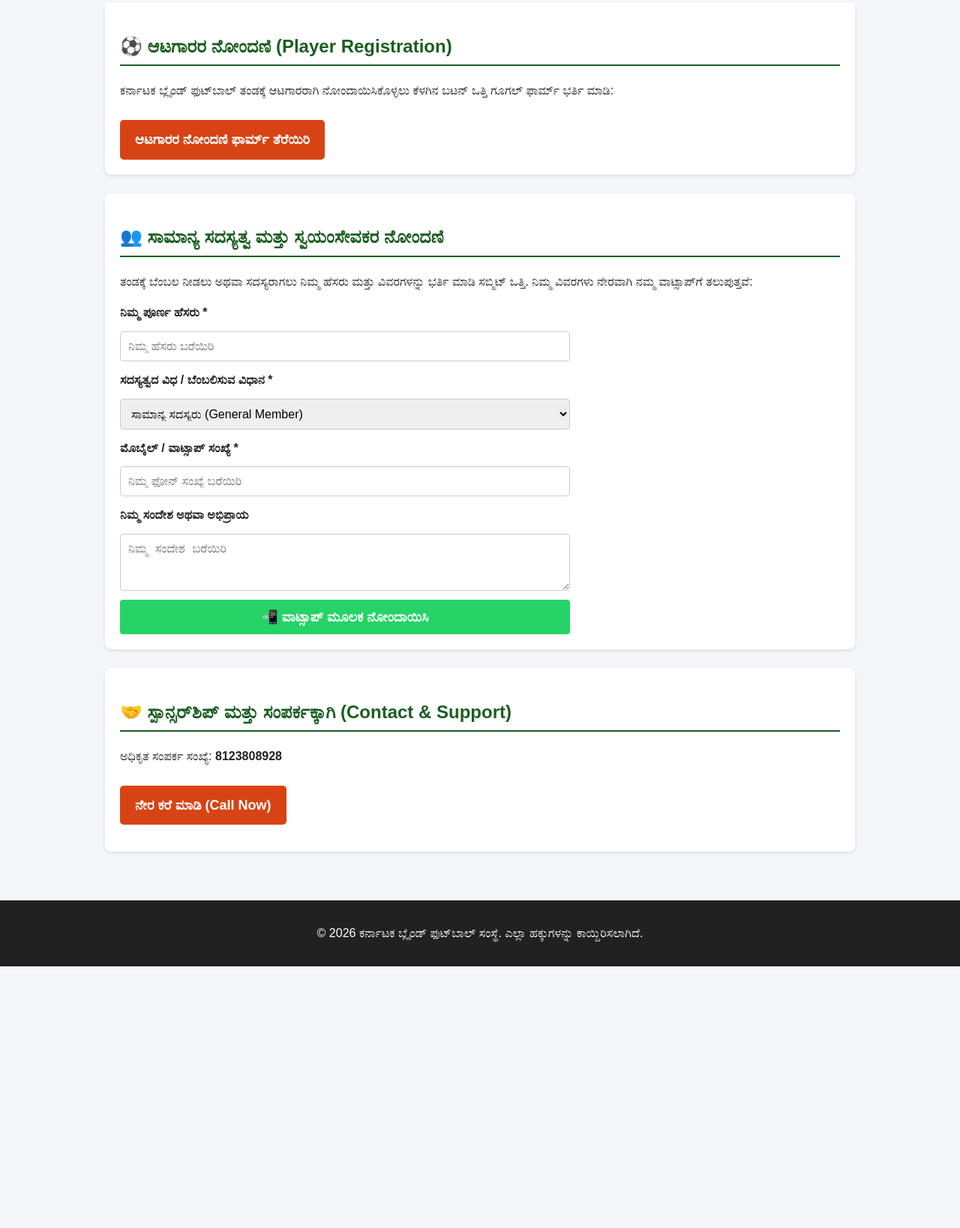
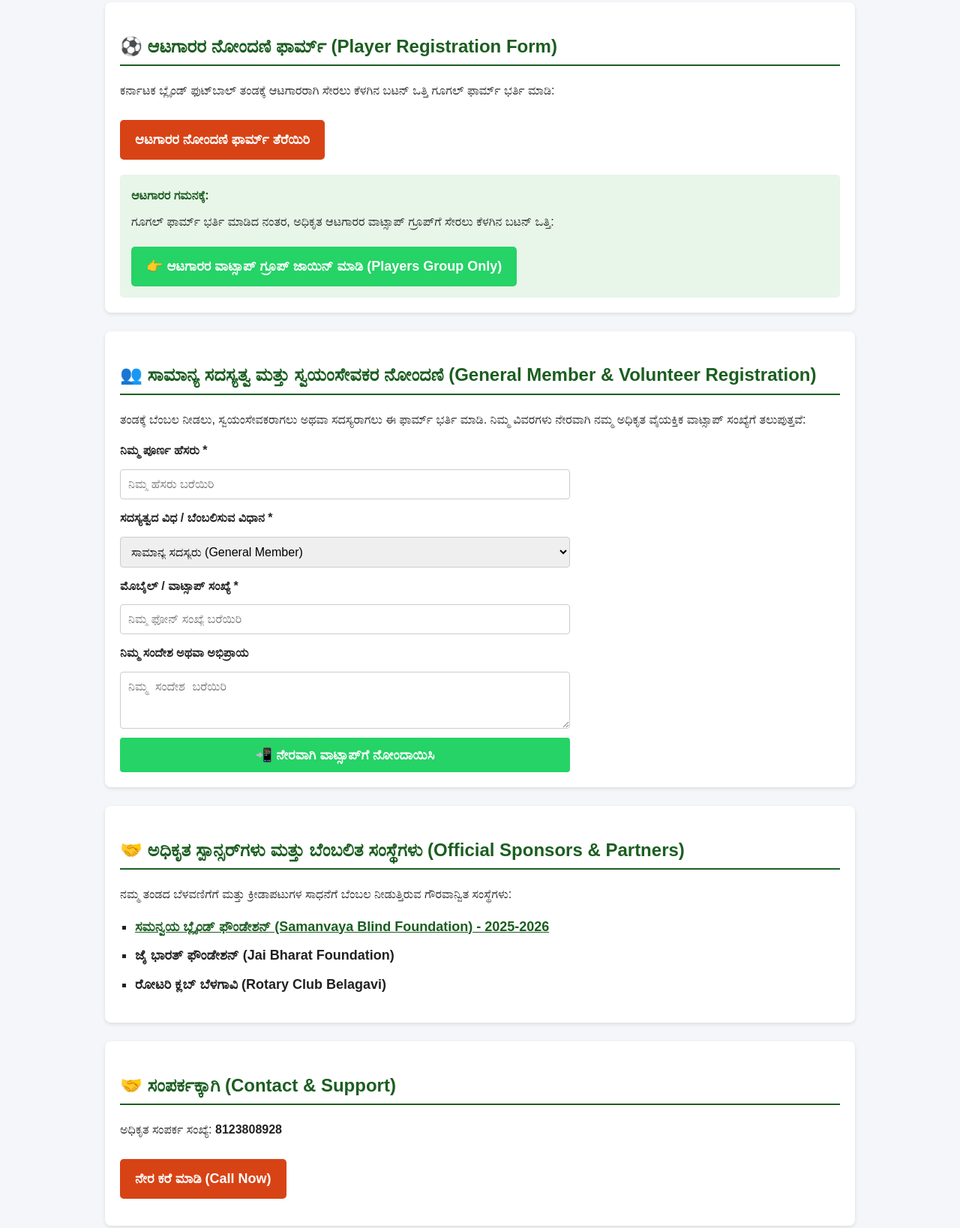
Before and after one commit to sumitmanoharmotekar-ctrl/karnatakablindfootball-official-, a plain HTML site: page index.html in a window 1280 px wide. Shown: the part 1145-2783 px from the top of the page at 75% size. Before the commit the page ends 2434 px from the top, so only its background shows below. Drawn offline with Linux system fonts and the light colour scheme.

Commit message:
Add files via upload

```diff
--- a/index.html
+++ b/index.html
@@ -3,7 +3,7 @@
 <head>
     <meta charset="UTF-8">
     <meta name="viewport" content="width=device-width, initial-scale=1.0">
-    <title>ಕರ್ನಾಟಕ ಬ್ಲೈಂಡ್ ಫುಟ್‌ಬಾಲ್ ಸಂಸ್ಥೆ (Official Website)</title>
+    <title>ಕರ್ನಾಟಕ ಬ್ಲೈಂಡ್ ಫುಟ್‌ಬಾಲ್ (Official Website)</title>
     <style>
         :root {
             --primary: #1b5e20;
@@ -35,17 +35,19 @@
         input, select, textarea { padding: 10px; border: 1px solid #ccc; border-radius: 4px; font-size: 16px; }
         button { background-color: var(--whatsapp); color: var(--white); border: none; padding: 12px; font-size: 18px; font-weight: bold; cursor: pointer; border-radius: 4px; }
         button:hover, button:focus { background-color: #128c7e; outline: 2px solid #000; }
+        .sponsor-list { list-style-type: square; padding-left: 20px; }
+        .sponsor-list li { margin-bottom: 10px; font-size: 18px; }
         footer { background-color: var(--dark); color: var(--white); text-align: center; padding: 15px; margin-top: 20px; }
     </style>
     <script>
-        function sendToWhatsApp(event) {
+        function sendToPersonalWhatsApp(event) {
             event.preventDefault();
             var name = document.getElementById('m-name').value;
             var type = document.getElementById('m-type').value;
             var phone = document.getElementById('m-phone').value;
             var msg = document.getElementById('m-msg').value;
 
-            var fullMessage = "ನಮಸ್ಕಾರ, ನಾನು ಕರ್ನಾಟಕ ಬ್ಲೈಂಡ್ ಫುಟ್‌ಬಾಲ್ ಸಂಸ್ಥೆಗೆ ಸೇರಲು ಬಯಸುತ್ತೇನೆ.%0A" +
+            var fullMessage = "ನಮಸ್ಕಾರ, ನಾನು ಕರ್ನಾಟಕ ಬ್ಲೈಂಡ್ ಫುಟ್‌ಬಾಲ್‌ಗೆ ಸೇರಲು ಬಯಸುತ್ತೇನೆ.%0A" +
                               "*ಹೆಸರು:* " + encodeURIComponent(name) + "%0A" +
                               "*ವಿಭಾಗ:* " + encodeURIComponent(type) + "%0A" +
                               "*ಮೊಬೈಲ್:* " + encodeURIComponent(phone) + "%0A" +
@@ -72,6 +74,7 @@
         <a href="#players">ನಮ್ಮ ಆಟಗಾರರು</a>
         <a href="#player-reg">ಆಟಗಾರರ ನೋಂದಣಿ</a>
         <a href="#member-reg">ಸದಸ್ಯತ್ವ ನೋಂದಣಿ</a>
+        <a href="#sponsors">ಸ್ಪಾನ್ಸರ್‌ಗಳು</a>
         <a href="#contact">ಸಂಪರ್ಕಿಸಿ</a>
     </nav>
 
@@ -103,23 +106,30 @@
                     <tr><td>ಓಂಕಾರ್ / Omkar</td><td>ಗೋಲ್‌ಕೀಪರ್ (Goalkeeper)</td><td>ಝೋನಲ್ ಪ್ಲೇಯರ್ (Zonal Player)</td></tr>
                     <tr><td>ಪ್ರೀತಮ್ / Preetam</td><td>ಗೋಲ್‌ಕೀಪರ್ (Goalkeeper)</td><td>ಝೋನಲ್ ಪ್ಲೇಯರ್ (Zonal Player)</td></tr>
                     <tr><td>ಶಿವಾನಂದ್ ಚೌಗುಲ / Shivanand Chougla</td><td>ಗೋಲ್‌ಕೀಪರ್ (Goalkeeper)</td><td>ಝೋನಲ್ ಪ್ಲೇಯರ್ (Zonal Player)</td></tr>
+                    <!-- ======================================================= -->
+                    <!-- SUMIT SECRET CODE: ADD PLAYER HERE (ಹೊಸ ಆಟಗಾರರ ಸಾಲು ಇಲ್ಲಿದೆ) -->
+                    <!-- ======================================================= -->
                 </tbody>
             </table>
         </section>
 
-        <!-- 1. ಆಟಗಾರರ ಗೂಗಲ್ ಫಾರ್ಮ್ -->
         <section id="player-reg">
-            <h2>⚽ ಆಟಗಾರರ ನೋಂದಣಿ (Player Registration)</h2>
-            <p>ಕರ್ನಾಟಕ ಬ್ಲೈಂಡ್ ಫುಟ್‌ಬಾಲ್ ತಂಡಕ್ಕೆ ಆಟಗಾರರಾಗಿ ನೋಂದಾಯಿಸಿಕೊಳ್ಳಲು ಕೆಳಗಿನ ಬಟನ್ ಒತ್ತಿ ಗೂಗಲ್ ಫಾರ್ಮ್ ಭರ್ತಿ ಮಾಡಿ:</p>
+            <h2>⚽ ಆಟಗಾರರ ನೋಂದಣಿ ಫಾರ್ಮ್ (Player Registration Form)</h2>
+            <p>ಕರ್ನಾಟಕ ಬ್ಲೈಂಡ್ ಫುಟ್‌ಬಾಲ್ ತಂಡಕ್ಕೆ ಆಟಗಾರರಾಗಿ ಸೇರಲು ಕೆಳಗಿನ ಬಟನ್ ಒತ್ತಿ ಗೂಗಲ್ ಫಾರ್ಮ್ ಭರ್ತಿ ಮಾಡಿ:</p>
             <a href="https://docs.google.com/forms/d/e/1FAIpQLSf7RPimaz9XFYT3h-Jrutz4D6AqymwMMn_VkUqqZMTyGjOuKQ/viewform" target="_blank" class="btn-link">ಆಟಗಾರರ ನೋಂದಣಿ ಫಾರ್ಮ್ ತೆರೆಯಿರಿ</a>
+
+            <div style="margin-top: 20px; background: #e8f5e9; padding: 15px; border-radius: 5px;">
+                <p style="margin: 0 0 10px 0; font-weight: bold; color: var(--primary);">ಆಟಗಾರರ ಗಮನಕ್ಕೆ:</p>
+                <p style="margin: 0 0 10px 0;">ಗೂಗಲ್ ಫಾರ್ಮ್ ಭರ್ತಿ ಮಾಡಿದ ನಂತರ, ಅಧಿಕೃತ ಆಟಗಾರರ ವಾಟ್ಸಾಪ್ ಗ್ರೂಪ್‌ಗೆ ಸೇರಲು ಕೆಳಗಿನ ಬಟನ್ ಒತ್ತಿ:</p>
+                <a href="https://chat.whatsapp.com/JH3bApsI0Te8nlSFEk9YqX?s=em&p=a&ilr=0" target="_blank" class="btn-wa">👉 ಆಟಗಾರರ ವಾಟ್ಸಾಪ್ ಗ್ರೂಪ್ ಜಾಯಿನ್ ಮಾಡಿ (Players Group Only)</a>
+            </div>
         </section>
 
-        <!-- 2. ಸದಸ್ಯತ್ವ ಫಾರ್ಮ್ (ನೇರವಾಗಿ ವಾಟ್ಸಾಪ್‌ಗೆ ತಲುಪುತ್ತದೆ) -->
         <section id="member-reg">
-            <h2>👥 ಸಾಮಾನ್ಯ ಸದಸ್ಯತ್ವ ಮತ್ತು ಸ್ವಯಂಸೇವಕರ ನೋಂದಣಿ</h2>
-            <p>ತಂಡಕ್ಕೆ ಬೆಂಬಲ ನೀಡಲು ಅಥವಾ ಸದಸ್ಯರಾಗಲು ನಿಮ್ಮ ಹೆಸರು ಮತ್ತು ವಿವರಗಳನ್ನು ಭರ್ತಿ ಮಾಡಿ ಸಬ್ಮಿಟ್ ಒತ್ತಿ. ನಿಮ್ಮ ವಿವರಗಳು ನೇರವಾಗಿ ನಮ್ಮ ವಾಟ್ಸಾಪ್‌ಗೆ ತಲುಪುತ್ತವೆ:</p>
+            <h2>👥 ಸಾಮಾನ್ಯ ಸದಸ್ಯತ್ವ ಮತ್ತು ಸ್ವಯಂಸೇವಕರ ನೋಂದಣಿ (General Member & Volunteer Registration)</h2>
+            <p>ತಂಡಕ್ಕೆ ಬೆಂಬಲ ನೀಡಲು, ಸ್ವಯಂಸೇವಕರಾಗಲು ಅಥವಾ ಸದಸ್ಯರಾಗಲು ಈ ಫಾರ್ಮ್ ಭರ್ತಿ ಮಾಡಿ. ನಿಮ್ಮ ವಿವರಗಳು ನೇರವಾಗಿ ನಮ್ಮ ಅಧಿಕೃತ ವೈಯಕ್ತಿಕ ವಾಟ್ಸಾಪ್ ಸಂಖ್ಯೆಗೆ ತಲುಪುತ್ತವೆ:</p>
 
-            <form onsubmit="sendToWhatsApp(event)">
+            <form onsubmit="sendToPersonalWhatsApp(event)">
                 <label for="m-name">ನಿಮ್ಮ ಪೂರ್ಣ ಹೆಸರು *</label>
                 <input type="text" id="m-name" required placeholder="ನಿಮ್ಮ ಹೆಸರು ಬರೆಯಿರಿ">
 
@@ -137,19 +147,36 @@
                 <label for="m-msg">ನಿಮ್ಮ ಸಂದೇಶ ಅಥವಾ ಅಭಿಪ್ರಾಯ</label>
                 <textarea id="m-msg" rows="3" placeholder="ನಿಮ್ಮ ಸಂದೇಶ ಬರೆಯಿರಿ"></textarea>
 
-                <button type="submit">📲 ವಾಟ್ಸಾಪ್ ಮೂಲಕ ನೋಂದಾಯಿಸಿ</button>
+                <button type="submit">📲 ನೇರವಾಗಿ ವಾಟ್ಸಾಪ್‌ಗೆ ನೋಂದಾಯಿಸಿ</button>
             </form>
         </section>
 
+        <section id="sponsors">
+            <h2>🤝 ಅಧಿಕೃತ ಸ್ಪಾನ್ಸರ್‌ಗಳು ಮತ್ತು ಬೆಂಬಲಿತ ಸಂಸ್ಥೆಗಳು (Official Sponsors & Partners)</h2>
+            <p>ನಮ್ಮ ತಂಡದ ಬೆಳವಣಿಗೆಗೆ ಮತ್ತು ಕ್ರೀಡಾಪಟುಗಳ ಸಾಧನೆಗೆ ಬೆಂಬಲ ನೀಡುತ್ತಿರುವ ಗೌರವಾನ್ವಿತ ಸಂಸ್ಥೆಗಳು:</p>
+            <ul class="sponsor-list">
+                <li>
+                    <a href="#" onclick="alert('ಈ ಲಿಂಕ್ ಶೀಘ್ರದಲ್ಲೇ ಸಕ್ರಿಯಗೊಳ್ಳಲಿದೆ / Link will be active soon'); return false;" style="color: var(--primary); font-weight: bold; text-decoration: underline;">
+                        ಸಮನ್ವಯ ಬ್ಲೈಂಡ್ ಫೌಂಡೇಶನ್ (Samanvaya Blind Foundation) - 2025-2026
+                    </a>
+                </li>
+                <li><strong>ಜೈ ಭಾರತ್ ಫೌಂಡೇಶನ್ (Jai Bharat Foundation)</strong></li>
+                <li><strong>ರೋಟರಿ ಕ್ಲಬ್ ಬೆಳಗಾವಿ (Rotary Club Belagavi)</strong></li>
+                <!-- ======================================================= -->
+                <!-- SUMIT SECRET CODE: ADD SPONSOR HERE (ಹೊಸ ಸ್ಪಾನ್ಸರ್ ಸಾಲು ಇಲ್ಲಿದೆ) -->
+                <!-- ======================================================= -->
+            </ul>
+        </section>
+
         <section id="contact">
-            <h2>🤝 ಸ್ಪಾನ್ಸರ್‌ಶಿಪ್ ಮತ್ತು ಸಂಪರ್ಕಕ್ಕಾಗಿ (Contact & Support)</h2>
+            <h2>🤝 ಸಂಪರ್ಕಕ್ಕಾಗಿ (Contact & Support)</h2>
             <p>ಅಧಿಕೃತ ಸಂಪರ್ಕ ಸಂಖ್ಯೆ: <strong>8123808928</strong></p>
             <p><a href="tel:8123808928" class="btn-link">ನೇರ ಕರೆ ಮಾಡಿ (Call Now)</a></p>
         </section>
     </main>
 
     <footer>
-        <p>&copy; 2026 ಕರ್ನಾಟಕ ಬ್ಲೈಂಡ್ ಫುಟ್‌ಬಾಲ್ ಸಂಸ್ಥೆ. ಎಲ್ಲಾ ಹಕ್ಕುಗಳನ್ನು ಕಾಯ್ದಿರಿಸಲಾಗಿದೆ.</p>
+        <p>&copy; 2026 ಕರ್ನಾಟಕ ಬ್ಲೈಂಡ್ ಫುಟ್‌ಬಾಲ್. ಎಲ್ಲಾ ಹಕ್ಕುಗಳನ್ನು ಕಾಯ್ದಿರಿಸಲಾಗಿದೆ.</p>
     </footer>
 
 </body>
```
